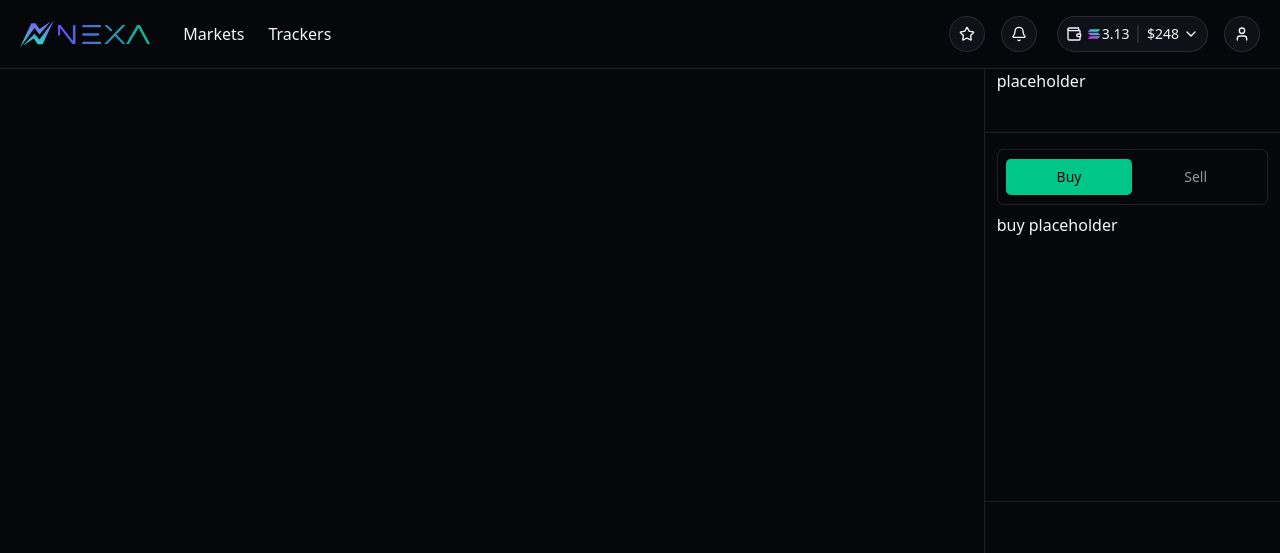
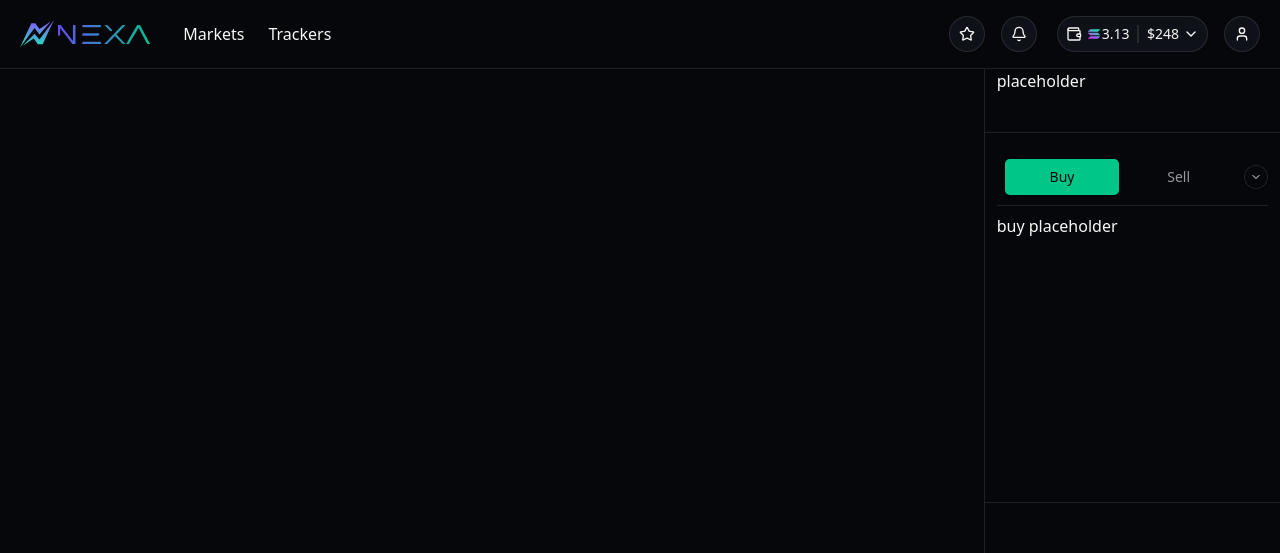
Before and after one commit to nexa-sol/nexa-trade, a Next.js app: page /market in a window 1280 px wide. Shown: the top 553 px of the page. Built offline with nearby package versions, Linux system fonts and the light colour scheme; what tailwind-animations would draw is missing.

Commit message:
Collapsible

```diff
--- a/src/app/market/components/MarketSidebar.tsx
+++ /dev/null
@@ -1,32 +0,0 @@
-import { Tabs, TabsContent, TabsList, TabsTrigger } from "@/components/ui/tabs";
-
-export default function MarketSidebar() {
-  return (
-    <div className="h-full w-sm flex flex-col gap-4">
-      <div className="flex h-16 border-b px-3">placeholder</div>
-      <Tabs defaultValue="buy" className="px-3 border-b">
-        <TabsList className="w-full h-14! p-0 px-2 bg-transparent border">
-          <TabsTrigger
-            value="buy"
-            className="h-9 bg-transparent data-[state=active]:bg-bullish data-[state=active]:text-accent-foreground"
-          >
-            Buy
-          </TabsTrigger>
-          <TabsTrigger
-            value="sell"
-            className="h-9 bg-transparent data-[state=active]:bg-bearish data-[state=active]:text-accent-foreground"
-          >
-            Sell
-          </TabsTrigger>
-        </TabsList>
-
-        <TabsContent value="buy">
-          <div className="h-72">buy placeholder</div>
-        </TabsContent>
-        <TabsContent value="sell" className="border-b">
-          <div className="h-72">sell placeholder</div>
-        </TabsContent>
-      </Tabs>
-    </div>
-  );
-}
--- /dev/null
+++ b/src/app/market/components/market-sidebar/BuySell.tsx
@@ -0,0 +1,55 @@
+import { Button } from "@/components/ui/button";
+import { Tabs, TabsContent, TabsList, TabsTrigger } from "@/components/ui/tabs";
+import { ChevronDown, ChevronUp } from "lucide-react";
+import { useState } from "react";
+
+export default function BuySell() {
+  const [isCollapsed, setIsCollapsed] = useState(false);
+
+  return (
+    <Tabs defaultValue="buy" className="px-3 border-b">
+      <div className="flex items-center justify-between border-b bg-transparent">
+        <TabsList className="h-14! p-0 px-2 bg-transparent border-none flex-1">
+          <TabsTrigger
+            value="buy"
+            className="h-9 bg-transparent data-[state=active]:bg-bullish data-[state=active]:text-accent-foreground"
+          >
+            Buy
+          </TabsTrigger>
+          <TabsTrigger
+            value="sell"
+            className="ml-0.5 h-9 bg-transparent data-[state=active]:bg-bearish data-[state=active]:text-accent-foreground"
+          >
+            Sell
+          </TabsTrigger>
+        </TabsList>
+
+        {/* The Toggle Button */}
+        <Button
+          variant="outline"
+          size="xs"
+          className="h-6 w-6 p-0 rounded-full"
+          onClick={() => setIsCollapsed(!isCollapsed)}
+        >
+          {isCollapsed ? (
+            <ChevronUp className="h-4 w-4" />
+          ) : (
+            <ChevronDown className="h-4 w-4" />
+          )}
+        </Button>
+      </div>
+
+      {/* Conditional Rendering or Height Hiding */}
+      {!isCollapsed && (
+        <>
+          <TabsContent value="buy">
+            <div className="h-72">buy placeholder</div>
+          </TabsContent>
+          <TabsContent value="sell">
+            <div className="h-72">sell placeholder</div>
+          </TabsContent>
+        </>
+      )}
+    </Tabs>
+  );
+}
--- /dev/null
+++ b/src/app/market/components/market-sidebar/MarketSidebar.tsx
@@ -0,0 +1,10 @@
+import BuySell from "./BuySell";
+
+export default function MarketSidebar() {
+  return (
+    <div className="h-full w-sm flex flex-col gap-4">
+      <div className="flex h-16 border-b px-3">placeholder</div>
+      <BuySell />
+    </div>
+  );
+}
--- a/src/app/market/page.tsx
+++ b/src/app/market/page.tsx
@@ -2,7 +2,7 @@
 
 import Navbar from "@/components/layout/Navbar";
 import Statusbar from "@/components/layout/Statusbar";
-import MarketSidebar from "./components/MarketSidebar";
+import MarketSidebar from "./components/market-sidebar/MarketSidebar";
 
 export default function Market() {
   return (
```
